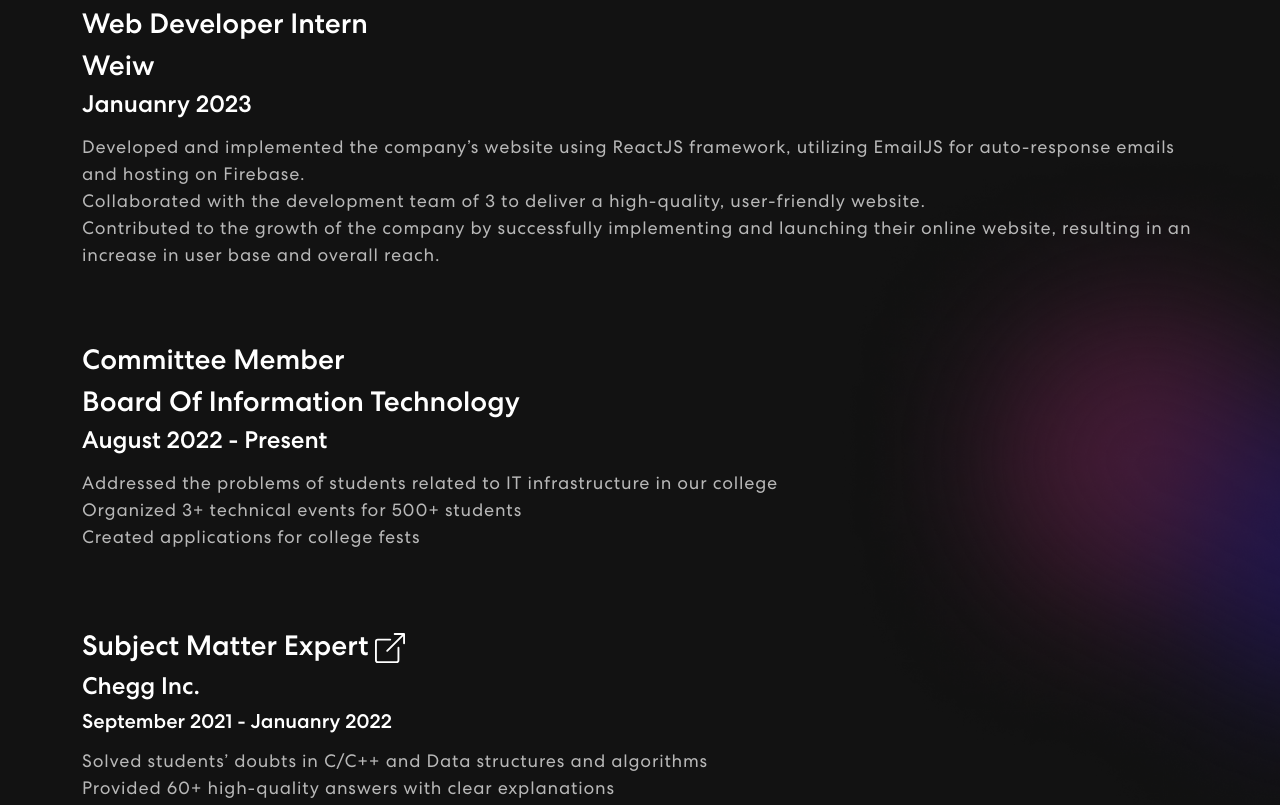
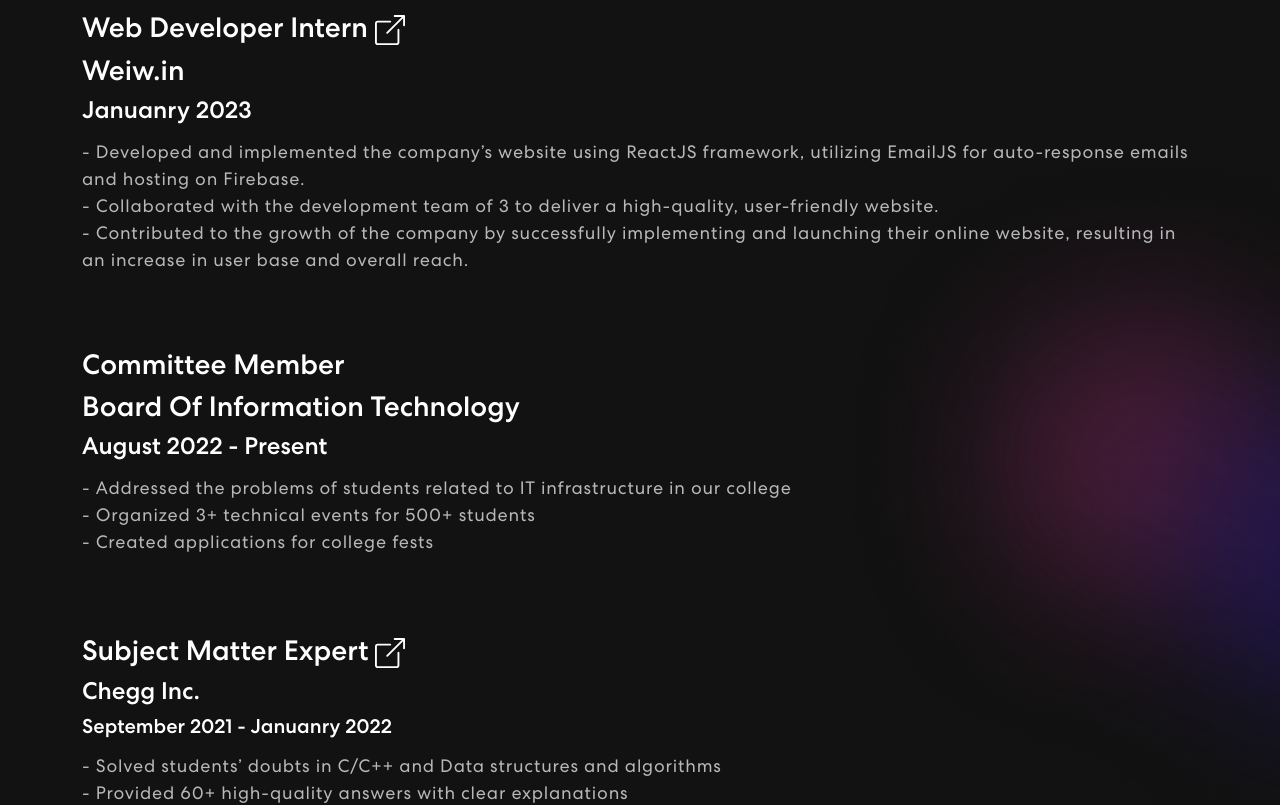
Before and after one commit to harshavb08/harshaz-portfolio, a React (Create React App) app: page / in a window 1280 px wide. Shown: the part 860-1665 px from the top of the page. Built offline with nearby package versions, Linux system fonts and the light colour scheme; no server answers.

Commit message:
experince updated

```diff
--- a/src/components/Contact.js
+++ b/src/components/Contact.js
@@ -43,7 +43,7 @@
                 <p>Feel free to contact me for any work or suggestions below</p>
                 <Row>
                   <Col size={12} sm={1} className="px-2" style={{width:"40px"}}>
-                    <a href="https://www.linkedin.com/in/harshavardhan-bammidi-b08a031bb/" target="_blank" rel="noreferrer">
+                    <a href="https://www.linkedin.com/in/harshavardhan-bammidi/" target="_blank" rel="noreferrer">
                       <button style={{color:"white"}}><Linkedin size={25}/></button>
                     </a>
                   </Col>
--- a/src/components/Experience.js
+++ b/src/components/Experience.js
@@ -12,15 +12,15 @@
         </Row>
         <Row>
             <Col>
-                <h3>Web Developer Intern</h3>
-                <h3>Weiw</h3>
+                <h3>Web Developer Intern <a href="https://drive.google.com/file/d/1GXrOn1khGRXrkNpeCW4PGdvuqNnf46np/view?usp=sharing" target={"_blank"} style={{color:"white",fontSize:"30px"}}><BoxArrowUpRight></BoxArrowUpRight></a></h3>
+                <h3>Weiw.in</h3>
                 <h4>Januanry 2023</h4>
-                <p> Developed and implemented the company’s website using ReactJS framework, utilizing EmailJS for auto-response emails
+                <p> - Developed and implemented the company’s website using ReactJS framework, utilizing EmailJS for auto-response emails
 and hosting on Firebase.
                     <br></br>
-                    Collaborated with the development team of 3 to deliver a high-quality, user-friendly website.
+                    - Collaborated with the development team of 3 to deliver a high-quality, user-friendly website.
                     <br></br>
-                    Contributed to the growth of the company by successfully implementing and launching their online website, resulting in
+                    - Contributed to the growth of the company by successfully implementing and launching their online website, resulting in
 an increase in user base and overall reach.
                 </p>
             </Col>
@@ -30,11 +30,11 @@
                 <h3>Committee Member</h3>
                 <h3>Board Of Information Technology</h3>
                 <h4>August 2022 - Present</h4>
-                <p> Addressed the problems of students related to IT infrastructure in our college
+                <p> - Addressed the problems of students related to IT infrastructure in our college
                     <br></br>
-                    Organized 3+ technical events for 500+ students
+                    - Organized 3+ technical events for 500+ students
                     <br></br>
-                    Created applications for college fests
+                    - Created applications for college fests
                 </p>
             </Col>
         </Row>
@@ -43,9 +43,9 @@
                 <h3>Subject Matter Expert <a href="https://drive.google.com/file/d/1W_KvgdvyudST9TWtjeAXKvO5MTSSeqEk/view?usp=sharing" target={"_blank"} style={{color:"white",fontSize:"30px"}}><BoxArrowUpRight></BoxArrowUpRight></a></h3>
                 <h4>Chegg Inc.</h4>
                 <h5>September 2021 - Januanry 2022</h5>
-                <p>Solved students’ doubts in C/C++ and Data structures and algorithms
+                <p>- Solved students’ doubts in C/C++ and Data structures and algorithms
                     <br></br>
-                   Provided 60+ high-quality answers with clear explanations
+                   - Provided 60+ high-quality answers with clear explanations
                 </p>
             </Col>
         </Row>
```
